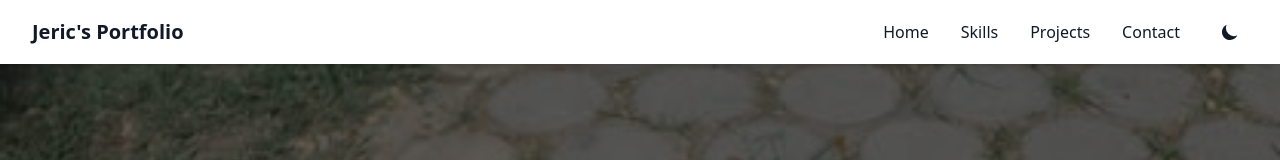
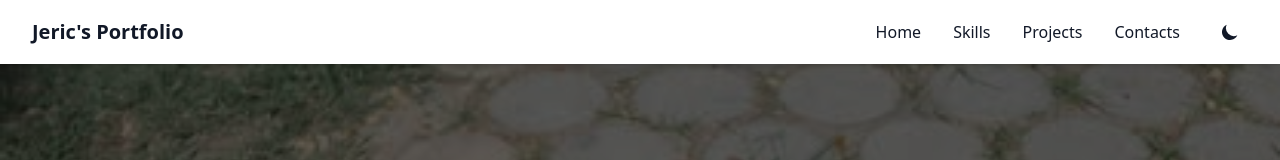
Before and after one commit to jasrulete/portfolio, a React (Vite) app: page / in a window 1280 px wide. Shown: the top 160 px of the page. Built offline with nearby package versions, Linux system fonts and the light colour scheme.

Commit message:
updated navbar

```diff
--- a/src/components/navbar.tsx
+++ b/src/components/navbar.tsx
@@ -42,7 +42,7 @@ function Navbar({ darkMode, toggleDarkMode }: NavbarProps) {
               href="#contact"
               className="hover:text-blue-500 transition-colors"
             >
-              Contact
+              Contacts
             </a>
             <button
               onClick={toggleDarkMode}
```
